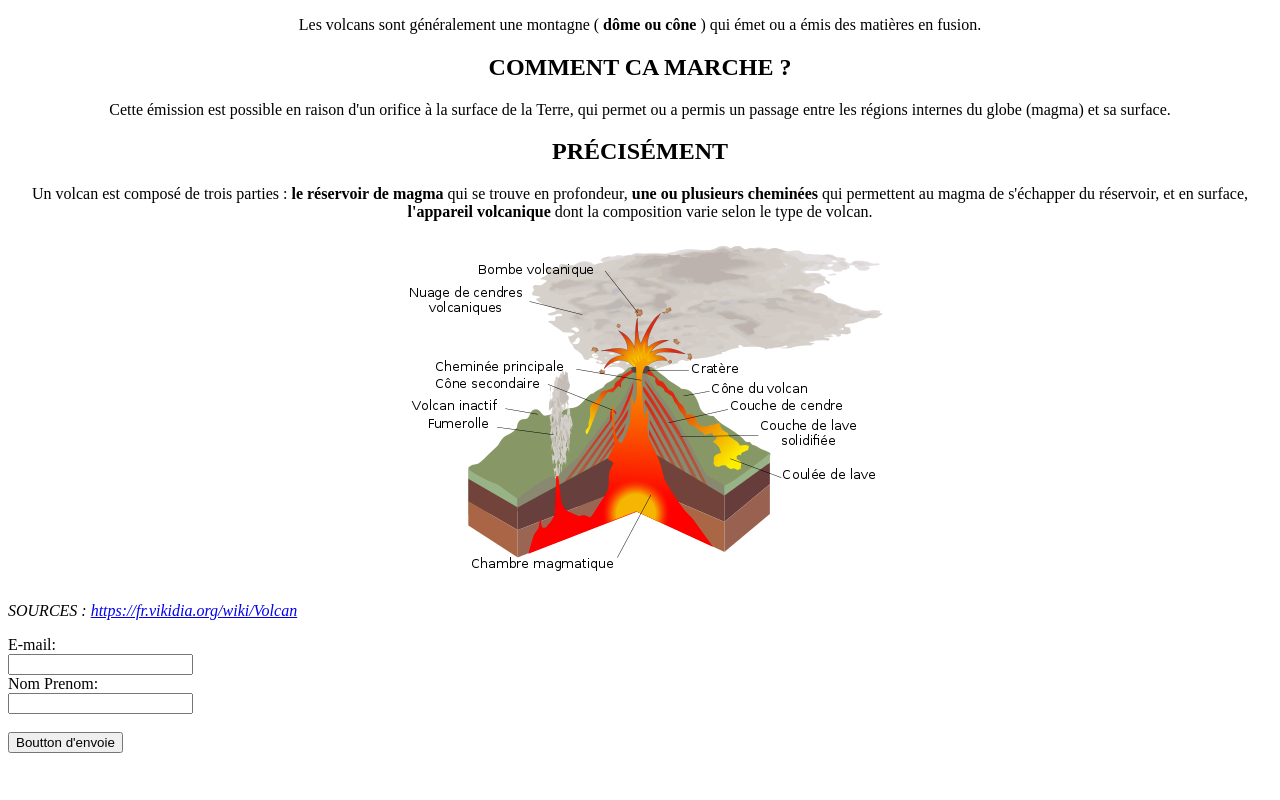
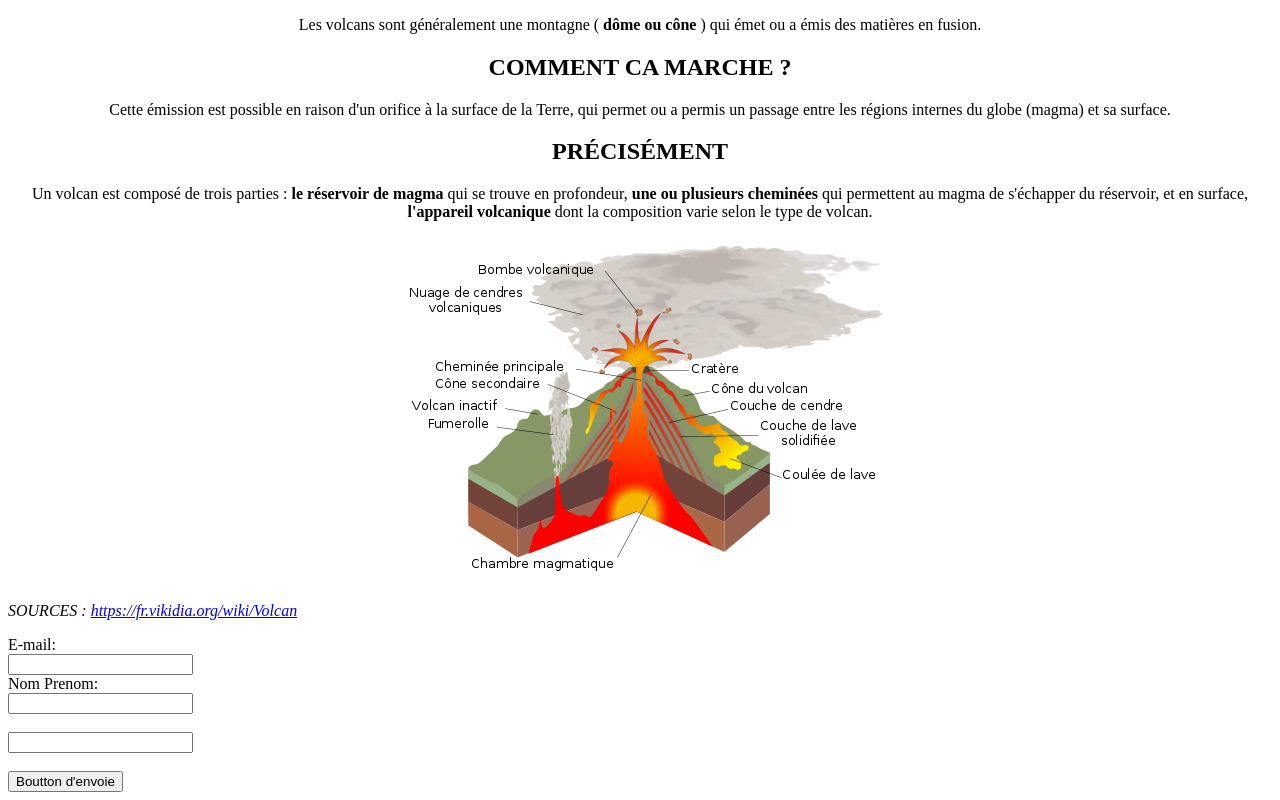
Before and after one commit to adbme/html-css, a plain HTML site: page index.html in a window 1280 px wide. Shown: the part 435-1235 px from the top of the page. Before the commit the page ends 1196 px from the top, so only its background shows below. Drawn offline with Linux system fonts and the light colour scheme.

Commit message:
formulaire

```diff
--- a/index.html
+++ b/index.html
@@ -32,7 +32,8 @@
                 <h2>PRÉCISÉMENT</h2>
                 <p>Un volcan est composé de trois parties : <B>le réservoir de magma</B> qui se trouve en profondeur,
                     <B>une ou plusieurs cheminées</B> qui permettent au magma de s'échapper du réservoir, et en surface,
-                    <B>l'appareil volcanique</B> dont la composition varie selon le type de volcan.</p>
+                    <B>l'appareil volcanique</B> dont la composition varie selon le type de volcan.
+                </p>
                 <img src="images/commentcamarche.png" alt="">
             </div>
     </center>
@@ -44,12 +45,14 @@
 <footer>
     <form>
         <label for="fname">E-mail:</label><br>
-        <input type="email" name="fname"><br>
+        <input type="email"><br>
         <label for="fname">Nom Prenom:</label><br>
-        <input type="text" maxlength="50" name="fname"><br>
+        <input type="text" maxlength="50" ><br>
         <br>
-        <input type="button" value="Boutton d'envoie">
-      </form>
+        <input type="text" ><br>
+        <br>
+        <input type="submit" value="Boutton d'envoie">
+    </form>
 
 
 </footer>
```
